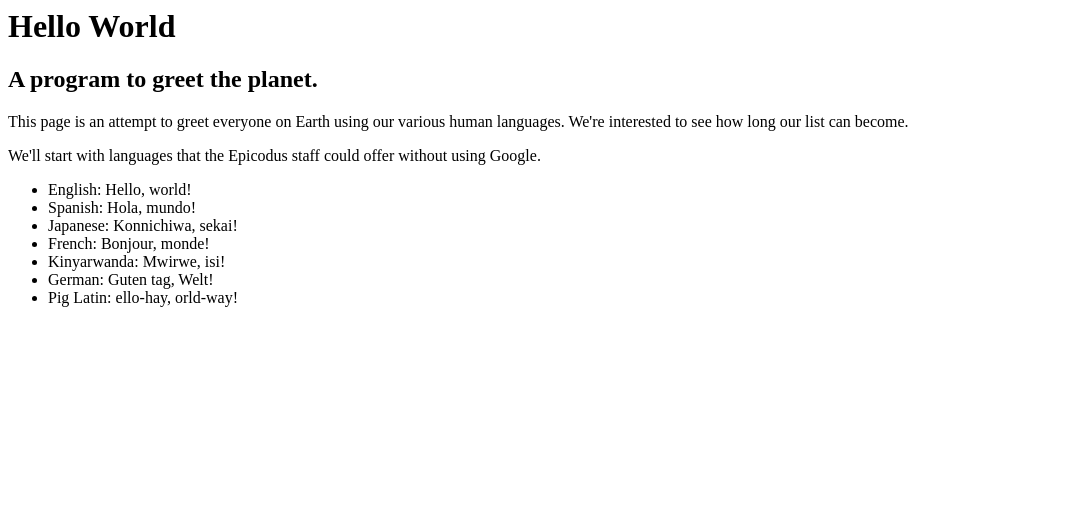
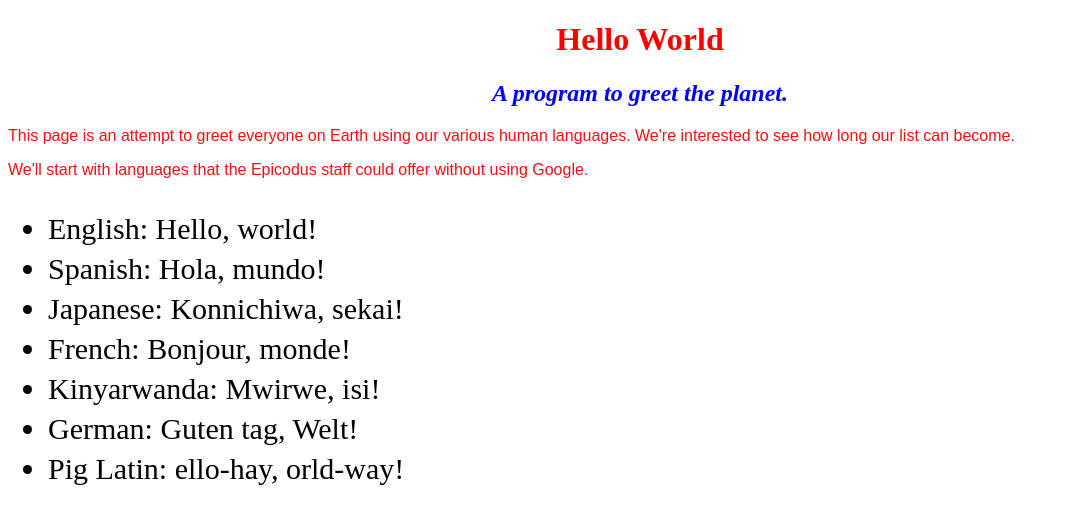
Before and after one commit to alina-beshtea/hello-world1, a plain HTML site: page hello-world.html in a window 1280 px wide. Shown: the whole page, without its empty margins (0-1065 px from the left). Drawn offline with Linux system fonts and the light colour scheme.

Commit message:
favorit-place1

```diff
--- /dev/null
+++ b/css/favorite-place.css
@@ -0,0 +1,7 @@
+h1{
+  color: blue
+}
+
+h2{
+  font-style: italic;
+}
--- /dev/null
+++ b/css/styles.css
@@ -0,0 +1,20 @@
+h1 {
+  color: red;
+  text-align: center;
+}
+
+h2 {
+  color: #00f;
+  font-style: oblique;
+  text-align: center;
+}
+
+p {
+  color: #f11111;
+  font-family: sans-serif;
+}
+
+ul {
+  font-size: 30px;
+  line-height: 40px;
+}
--- /dev/null
+++ b/favorite-place.html
@@ -0,0 +1,22 @@
+<!DOCTYPE html>
+<html lang="en" dir="ltr">
+  <head>
+    <meta charset="utf-8">
+    <title>Favorite place</title>
+    <link rel="stylesheet" href="css/styles.css" type="text/css">
+    <link rel="stylesheet"href="css/favorite-place.css" type="text/css">
+  </head>
+  <body>
+    <h1>My Favorite Places</h1>
+    <h2>I love Europ</h2>
+    <p>Miss you</p>
+    <ul>
+
+    <li>Madrid</li>
+    <li>Barcelona</li>
+    <li>Romania</li>
+    </ul>
+
+    <img src="https://upload.wikimedia.org/wikipedia/commons/d/de/Casa_Mil%C3%A0%2C_general_view.jpg">
+  </body>
+</html>
--- a/hello-world.html
+++ b/hello-world.html
@@ -1,10 +1,15 @@
+<!DOCTYPE html>
+<html lang="en" dir="ltr">
+  <head>
+    <meta charset="utf-8">
+    <title>Hello World</title>
+    <link rel="stylesheet" href="css/styles.css" type="text/css">
+  </head>
+  <body>
     <h1> Hello World </h1>
     <h2> A program to greet the planet. </h2>
-
     <p>This page is an attempt to greet everyone on Earth using our various human languages.  We're interested to see how long our list can become. </p>
-
     <p>We'll start with languages that the Epicodus staff could offer without using Google. </p>
-
     <ul>
       <li> English: Hello, world! </li>
       <li> Spanish:  Hola, mundo! </li>
@@ -14,3 +19,5 @@
       <li> German: Guten tag, Welt! </li>
       <li> Pig Latin: ello-hay, orld-way! </li>
     </ul>
+  </body>
+</html>
```
Lines whose indentation alone changed are shown as unchanged.
